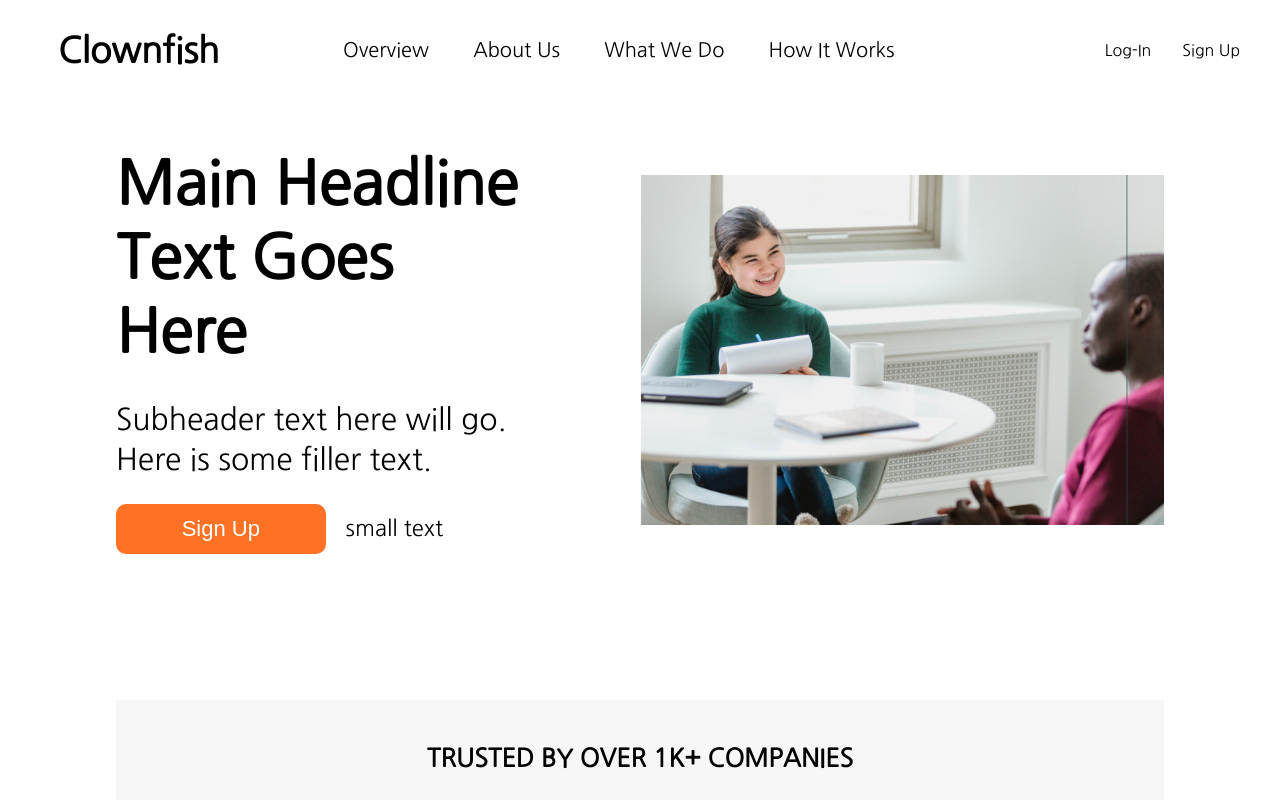
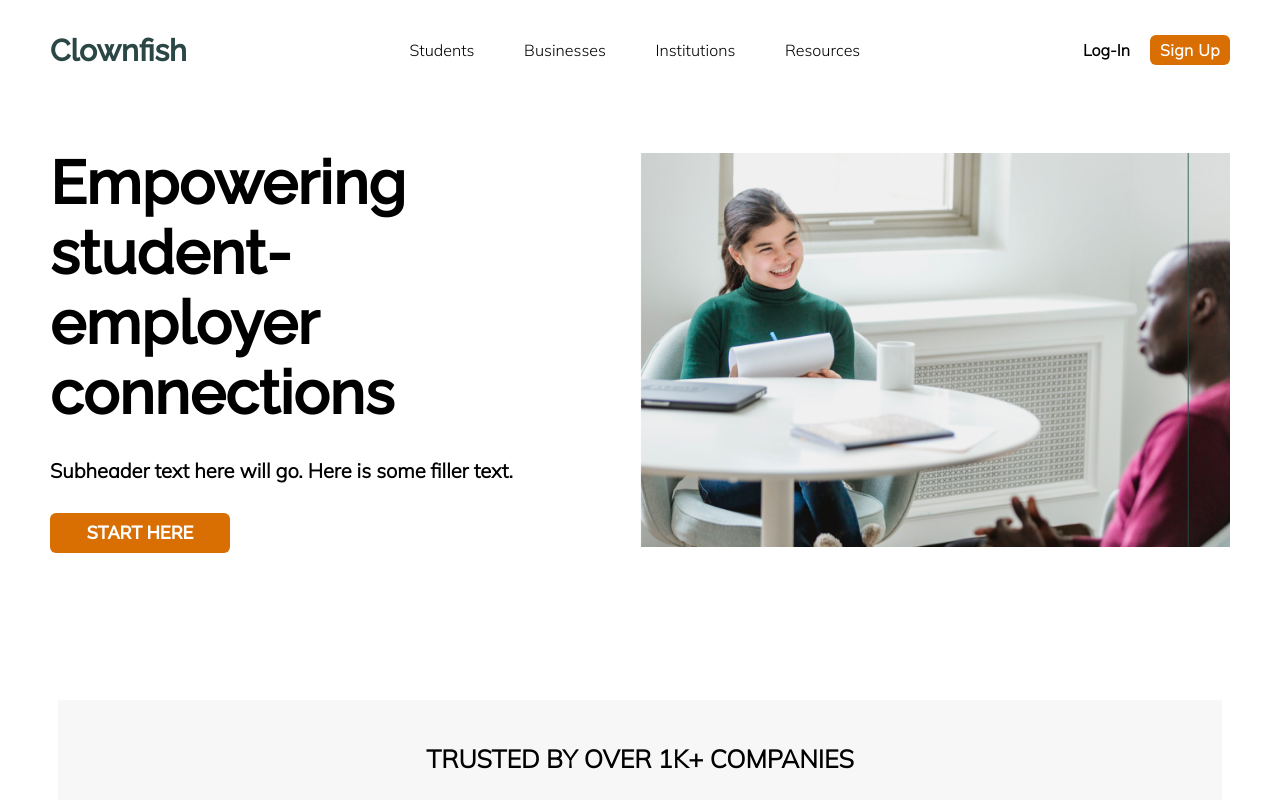
Before and after one commit to brennachen/lavalab-dream-team, a React (Create React App) app: page / in a window 1280 px wide. Shown: the top 800 px of the page. Built offline with nearby package versions, Linux system fonts and the light colour scheme.

Commit message:
updated home page

```diff
--- a/src/Home/Home.js
+++ b/src/Home/Home.js
@@ -1,4 +1,4 @@
-import React, { useRef } from "react";
+import React from "react";
 import "./css/Home.css";
 
 /**
@@ -18,15 +18,15 @@ function addCompanyLogos() {
 
 function Home() {
 
-    const overviewRef = useRef(null)
-    const aboutUsRef = useRef(null)
-    const whatWeDoRef = useRef(null)
-    const howItWorksRef = useRef(null)
+    // const overviewRef = useRef(null)
+    // const aboutUsRef = useRef(null)
+    // const whatWeDoRef = useRef(null)
+    // const howItWorksRef = useRef(null)
 
-    const scrollToOverview = () => overviewRef.current.scrollIntoView({ behavior: "smooth" })
-    const scrollToAboutUs = () => aboutUsRef.current.scrollIntoView({ behavior: "smooth" })
-    const scrollToWhatWeDo = () => whatWeDoRef.current.scrollIntoView({ behavior: "smooth" })
-    const scrollTohowItWorks = () => howItWorksRef.current.scrollIntoView({ behavior: "smooth" })
+    // const scrollToOverview = () => overviewRef.current.scrollIntoView({ behavior: "smooth" })
+    // const scrollToAboutUs = () => aboutUsRef.current.scrollIntoView({ behavior: "smooth" })
+    // const scrollToWhatWeDo = () => whatWeDoRef.current.scrollIntoView({ behavior: "smooth" })
+    // const scrollTohowItWorks = () => howItWorksRef.current.scrollIntoView({ behavior: "smooth" })
 
     const companyElements = addCompanyLogos();
 
@@ -41,10 +41,10 @@ function Home() {
                 <div className="home-navbar-logo">Clownfish</div>
 
                 <div className="home-navbar-tabs">
-                    <span onClick={scrollToOverview} className="home-navbar-tab">Overview</span>
-                    <span onClick={scrollToAboutUs} className="home-navbar-tab">About Us</span>
-                    <span onClick={scrollToWhatWeDo} className="home-navbar-tab">What We Do</span>
-                    <span onClick={scrollTohowItWorks} className="home-navbar-tab">How It Works</span>
+                    <span className="home-navbar-tab">Students</span>
+                    <span className="home-navbar-tab">Businesses</span>
+                    <span className="home-navbar-tab">Institutions</span>
+                    <span className="home-navbar-tab">Resources</span>
                 </div>
 
                 <div className="home-navbar-signin">
@@ -54,27 +54,24 @@ function Home() {
             </div>
 
             <div>
-                <div className="overview" ref={overviewRef}>
+                <div className="overview">
                     <div className="overview-left">
                         <div className="overview-left-header">
-                            Main Headline Text Goes Here
+                        Empowering student-employer connections
                         </div>
                         <div className="overview-left-subHeader">
                             Subheader text here will go. Here is some filler text.
                         </div>
                         <div className="overview-left-content">
                             <button className="overview-left-content-signUp">
-                                Sign Up
+                                START HERE
                             </button>
-                            <span className="overview-left-content-text">
-                                small text
-                            </span>
                         </div>
                     </div>
                     <img className="overview-right" src={homePicture} alt="" />
                 </div>
 
-                <div className="aboutUs" ref={aboutUsRef}>
+                <div className="aboutUs">
                     <div className="aboutUs-title">
                         TRUSTED BY OVER 1K+ COMPANIES
                     </div>
@@ -82,7 +79,7 @@ function Home() {
                         {companyElements}
                     </div>
                 </div>
-                <div className="whatWeDo" ref={whatWeDoRef}>
+                <div className="whatWeDo">
                     <div className="whatWeDo-sectionName">WHAT WE DO</div>
                     <div className="whatWeDo-title">MAIN TEXT GOES HERE</div>
                     <div className="whatWeDo-content">
@@ -103,7 +100,7 @@ function Home() {
                         </div>
                     </div>
                 </div>
-                <div className="howItWorks" ref={howItWorksRef}>
+                <div className="howItWorks">
                     <div className="howItWorks-sectionName">How It Works</div>
                     <div className="howItWorks-title">MAIN TEXT GOES HERE</div>
                     <div className="howItWorks-content">
--- a/src/Home/css/Home.css
+++ b/src/Home/css/Home.css
@@ -1,9 +1,6 @@
-.home {
-  margin-left: 58px;
-  margin-right: 58px;
-}
 .home .home-navbar {
-  width: 100%;
+  right: 50px;
+  left: 50px;
   height: 100px;
   display: flex;
   flex-direction: row;
@@ -14,40 +11,57 @@
   background-color: white;
 }
 .home .home-navbar .home-navbar-logo {
+  font-family: 'Raleway', sans-serif;
   font-style: normal;
-  font-weight: 700;
-  font-size: 35px;
+  font-weight: 900;
+  font-size: 30px;
   line-height: 43px;
-  color: #000000;
+  color: #2A4645;
 }
 .home .home-navbar .home-navbar-tabs {
   display: flex;
   flex-direction: row;
   justify-content: space-evenly;
-  width: 50%;
+  width: 550px;
 }
 .home .home-navbar .home-navbar-tabs .home-navbar-tab {
   font-style: normal;
-  font-weight: 400;
-  font-size: 20px;
+  font-weight: 500;
+  font-size: 16px;
   line-height: 27px;
   color: #000000;
   text-decoration: none;
 }
 .home .home-navbar .home-navbar-signin {
-  width: 25%;
   display: flex;
   flex-direction: row;
   justify-content: center;
   right: 0;
+  font-weight: 800;
+  align-items: center;
 }
 .home .home-navbar .home-navbar-signin .home-navbar-login {
   margin-right: 20px;
 }
+.home .home-navbar .home-navbar-signin .home-navbar-signin {
+  background: #D96F03;
+  border-radius: 6px;
+  font-style: normal;
+  font-weight: 700;
+  font-size: 16px;
+  text-align: center;
+  letter-spacing: 0.374px;
+  color: #FFFFFF;
+  padding-top: 5px;
+  padding-bottom: 5px;
+  padding-left: 10px;
+  padding-right: 10px;
+  width: fit-content;
+}
 .overview {
   height: 400px;
-  margin-left: 58px;
-  margin-right: 58px;
+  margin-left: 50px;
+  margin-right: 50px;
   padding-top: 150px;
   display: flex;
   flex-direction: row;
@@ -58,47 +72,38 @@
   width: 40%;
 }
 .overview .overview-left .overview-left-header {
+  font-family: 'Raleway', sans-serif;
   font-style: normal;
-  font-weight: 700;
+  font-weight: 900;
   font-size: 60px;
-  line-height: 74px;
   color: #000000;
   text-align: left;
+  line-height: -30px;
 }
 .overview .overview-left .overview-left-subHeader {
-  font-weight: 400;
-  font-size: 30px;
-  line-height: 40px;
+  font-weight: 600;
+  font-size: 20px;
   color: #000000;
   text-align: left;
   margin-top: 30px;
 }
 .overview .overview-left .overview-left-content {
-  margin-top: 25px;
+  margin-top: 30px;
   width: 100%;
   text-align: left;
 }
 .overview .overview-left .overview-left-content .overview-left-content-signUp {
-  width: 50%;
-  height: 50px;
-  padding-top: 5px;
-  padding-bottom: 5px;
-  font-weight: 400;
-  font-size: 22px;
-  line-height: 27px;
+  width: 180px;
+  height: 40px;
+  font-family: 'Raleway';
+  font-style: normal;
+  font-weight: 700;
+  font-size: 18px;
   text-align: center;
   color: #ffffff;
-  background-color: #FF7124;
-  border-radius: 10px;
+  background: #D96F03;
+  border-radius: 6px;
   border: none;
-}
-.overview .overview-left .overview-left-content .overview-left-content-text {
-  font-weight: 400;
-  font-size: 22px;
-  line-height: 27px;
-  text-align: center;
-  color: #000000;
-  margin-left: 20px;
 }
 .overview .overview-right {
   width: 50%;
--- a/src/Home/css/Home.less
+++ b/src/Home/css/Home.less
@@ -1,8 +1,8 @@
 .home {
-    margin-left: 58px;
-    margin-right: 58px;
     .home-navbar{
-        width: 100%;
+        right: 50px;
+        left: 50px;
+
         height: 100px;
         display: flex;
         flex-direction: row;
@@ -13,23 +13,24 @@
         background-color: white;
 
         .home-navbar-logo {
+            font-family: 'Raleway', sans-serif;
             font-style: normal;
-            font-weight: 700;
-            font-size: 35px;
+            font-weight: 900;
+            font-size: 30px;
             line-height: 43px;
-            color: #000000;
+            color: #2A4645;
         }
 
         .home-navbar-tabs {
             display: flex;
             flex-direction: row;
             justify-content: space-evenly;
-            width: 50%;
+            width: 550px;
 
             .home-navbar-tab {
                 font-style: normal;
-                font-weight: 400;
-                font-size: 20px;
+                font-weight: 500;
+                font-size: 16px;
                 line-height: 27px;
 
                 color: #000000;
@@ -38,14 +39,31 @@
         }
 
         .home-navbar-signin {
-            width: 25%;
             display: flex;
             flex-direction: row;
             justify-content: center;
             right: 0;
+            font-weight: 800;
+            align-items: center;
 
             .home-navbar-login {
                 margin-right: 20px;
+            }
+
+            .home-navbar-signin {
+                background: #D96F03;
+                border-radius: 6px;
+                font-style: normal;
+                font-weight: 700;
+                font-size: 16px;
+                text-align: center;
+                letter-spacing: 0.374px;
+                color: #FFFFFF;
+                padding-top: 5px;
+                padding-bottom: 5px;
+                padding-left: 10px;
+                padding-right: 10px;
+                width: fit-content;
             }
         }
     }
@@ -53,8 +71,8 @@
 
 .overview {
     height: 400px;
-    margin-left: 58px;
-    margin-right: 58px;
+    margin-left: 50px;
+    margin-right: 50px;
     padding-top: 150px;
     display: flex;
     flex-direction: row;
@@ -64,50 +82,40 @@
     .overview-left {
         width: 40%;
         .overview-left-header {
+            font-family: 'Raleway', sans-serif;
             font-style: normal;
-            font-weight: 700;
+            font-weight: 900;
             font-size: 60px;
-            line-height: 74px;
             color: #000000;
             text-align: left;
+            line-height: -30px;
         }
 
         .overview-left-subHeader {
-            font-weight: 400;
-            font-size: 30px;
-            line-height: 40px;
+            font-weight: 600;
+            font-size: 20px;
             color: #000000;
             text-align: left;
             margin-top: 30px;
         }
 
         .overview-left-content {
-            margin-top: 25px;
+            margin-top: 30px;
             width: 100%;
             text-align: left;
 
             .overview-left-content-signUp {
-                width: 50%;
-                height: 50px;
-                padding-top: 5px;
-                padding-bottom: 5px;
-                font-weight: 400;
-                font-size: 22px;
-                line-height: 27px;
+                width: 180px;
+                height: 40px;
+                font-family: 'Raleway';
+                font-style: normal;
+                font-weight: 700;
+                font-size: 18px;
                 text-align: center;
                 color: #ffffff;
-                background-color: #FF7124;
-                border-radius: 10px;
+                background: #D96F03;
+                border-radius: 6px;
                 border: none;
-            }
-
-            .overview-left-content-text {
-                font-weight: 400;
-                font-size: 22px;
-                line-height: 27px;
-                text-align: center;
-                color: #000000;
-                margin-left: 20px;
             }
         }
     }
--- a/src/index.css
+++ b/src/index.css
@@ -1,8 +1,8 @@
-@import url('https://fonts.googleapis.com/css2?family=Nanum+Gothic&display=swap');
+@import url('https://fonts.googleapis.com/css2?family=Mulish:wght@300&family=Nanum+Gothic&family=Raleway:wght@300;500&display=swap');
 
 body {
   margin: 0;
-  font-family: 'Nanum Gothic', sans-serif;
+  font-family: 'Mulish', sans-serif;
   -webkit-font-smoothing: antialiased;
   -moz-osx-font-smoothing: grayscale;
 }
```
Also changed, not shown: src/StudentHome/StudentHome.js (+58 -1 lines), src/StudentHome/css/StudentHome.css (+74 -4 lines), src/StudentHome/css/StudentHome.less (+88 -4 lines), src/StudentHome/imgs/starbucks_logo.png (added).
